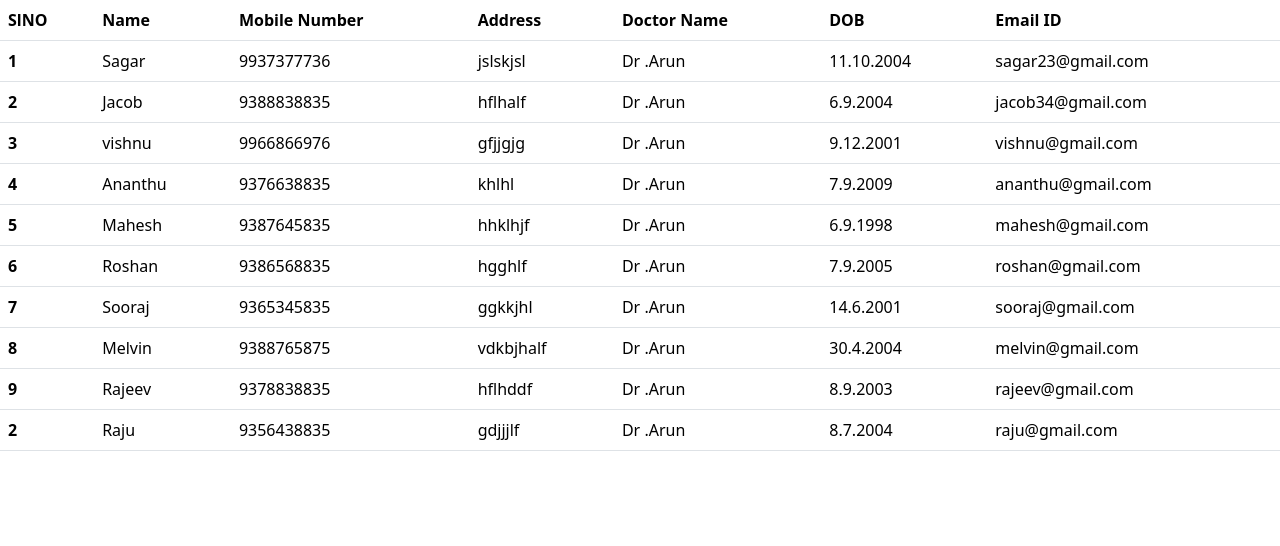
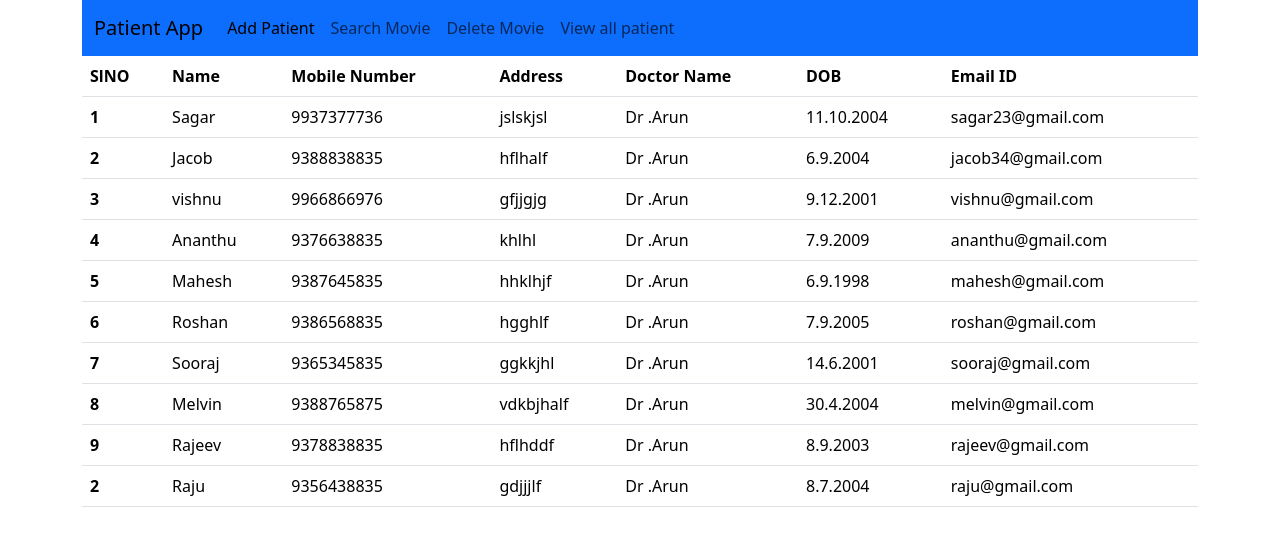
Before and after one commit to HarikrishnanAB/patientapp, a plain HTML site: page viewall.html in a window 1280 px wide. Drawn offline with nearby package versions, Linux system fonts and the light colour scheme.

Commit message:
patient app

```diff
--- a/viewall.html
+++ b/viewall.html
@@ -9,6 +9,33 @@
     <title>Document</title>
 </head>
 <body>
+<div class="container">
+    <nav class="navbar navbar-expand-lg bg-primary">
+        <div class="container-fluid">
+          <a class="navbar-brand" href="#">Patient App</a>
+          <button class="navbar-toggler" type="button" data-bs-toggle="collapse" data-bs-target="#navbarNav" aria-controls="navbarNav" aria-expanded="false" aria-label="Toggle navigation">
+            <span class="navbar-toggler-icon"></span>
+          </button>
+          <div class="collapse navbar-collapse" id="navbarNav">
+            <ul class="navbar-nav">
+              <li class="nav-item">
+                <a class="nav-link active" aria-current="page" href="index.html">Add Patient</a>
+              </li>
+              <li class="nav-item">
+                <a class="nav-link" href="search.html">Search Movie</a>
+              </li>
+              <li class="nav-item">
+                <a class="nav-link" href="delete.html">Delete Movie</a>
+              </li>
+              <li class="nav-item">
+                <a class="nav-link" href="viewall.html">View all patient</a>
+              </li>
+            </ul>
+          </div>
+        </div>
+      </nav>
+    <div class="row">
+        <div class="col col-12 col-sm-12 col-md-12 col-lg-12 col-xl-12 col-xxl-12">
             <table class="table">
                 <thead>
                   <tr>
@@ -117,6 +144,9 @@
                   </tr>
                 </tbody>
               </table>
+        </div>
+    </div>
+</div>
     <script src="https://cdn.jsdelivr.net/npm/bootstrap@5.3.3/dist/js/bootstrap.bundle.min.js"
     integrity="sha384-YvpcrYf0tY3lHB60NNkmXc5s9fDVZLESaAA55NDzOxhy9GkcIdslK1eN7N6jIeHz"
     crossorigin="anonymous"></script>
```
Also changed, not shown: delete.html (+24 -0 lines), index.html (+25 -0 lines), search.html (+24 -0 lines). Lines whose indentation alone changed are shown as unchanged.
